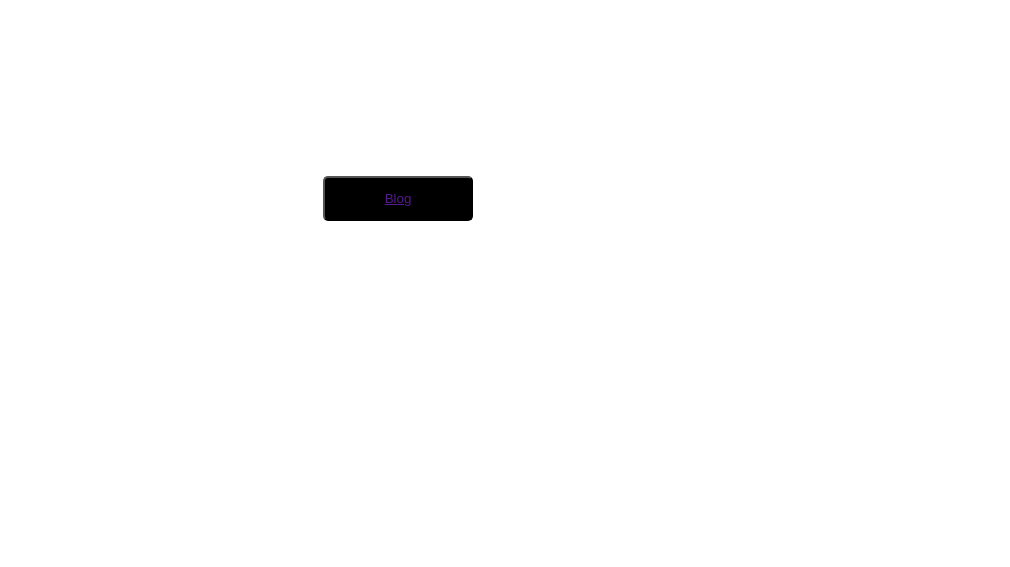
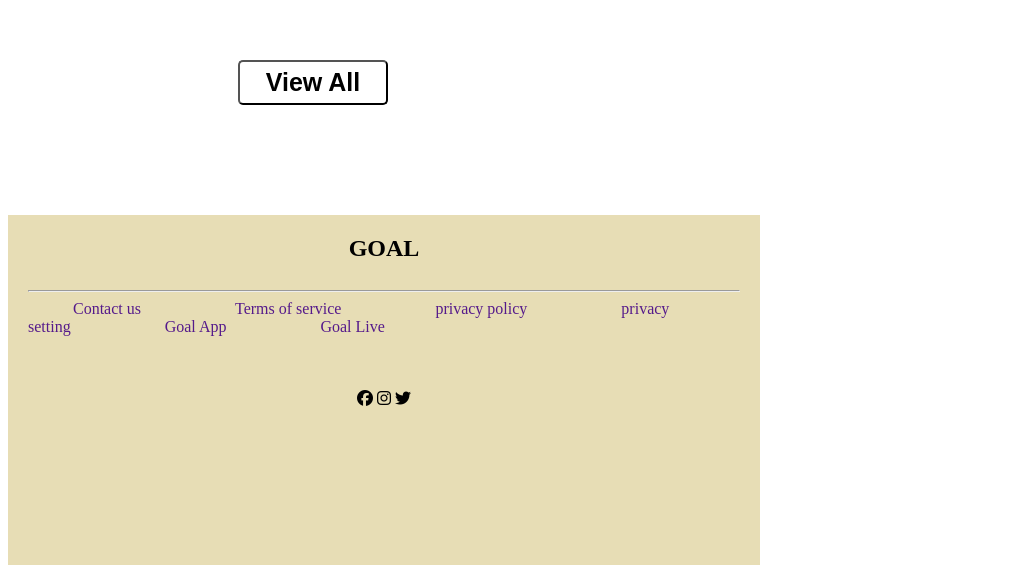
Before and after one commit to alamgir6934/project-worldcup, a plain HTML site: page match.html in a window 768 px wide. Shown: the part 2233-2800 px from the top of the page, 1010 px wide, since content can reach past the window. Drawn offline with Linux system fonts and the light colour scheme.

Commit message:
icon-commit

```diff
--- a/match.html
+++ b/match.html
@@ -156,7 +156,7 @@
     <!-- <button class="hidden-button">View All</button> -->
     <!-- <input id="menu_btn" type="button" /> -->
 
-    <button id="menu_btn"><a href="">Blog</a></button>
+    <button id="menu_btn"><a href="">View All</a></button>
     <!-- footer-section-start -->
     <section class="footer-match">
         <footer>
@@ -179,6 +179,14 @@
                     </nav>
                 </div>
             </div>
+            <br>
+            <br>
+            <br>
+            <div class="social-icon">
+                <span><i class="fa-brands fa-facebook"></i></span>
+                <span><i class="fa-brands fa-instagram"></i></span>
+                <span><i class="fa-brands fa-twitter"></i></span>
+            </div>
         </footer>
     </section>
 
--- a/style.css
+++ b/style.css
@@ -225,6 +225,11 @@ hr {
     text-decoration: none;
 }
 
+.social-icon {
+    text-align: center;
+    justify-content: space-between;
+    flex-wrap: wrap;
+}
 
 /* end of footer section */
 
@@ -367,7 +372,6 @@ hr {
         width: 100%;
     }
 
-    .banner,
     .blogs,
     .matches {
         display: grid;
@@ -376,6 +380,16 @@ hr {
         align-items: center;
         width: 100%;
 
+    }
+
+    .banner {
+        padding-right: 100px;
+        margin-right: 100px;
+        display: grid;
+        grid-template-columns: repeat(2, 1fr);
+        /* justify-content: center;
+        align-items: center; */
+        width: 100%;
     }
 
     .banner-text {
@@ -408,21 +422,29 @@ hr {
     }
 
     .footer-match {
-        margin-top: 2500px;
+        margin-top: 100px;
         height: 350px;
         background-color: rgba(223, 210, 155, 0.74);
     }
 
     #menu_btn {
-        margin-left: 315px;
-        margin-top: 1416px;
+        position: relative;
+        margin-left: 230px;
+        margin-top: 1300px;
         display: inline-block;
-        background-color: black;
-        color: whitesmoke;
+        background-color: white;
+        color: red;
         border-radius: 5px;
         margin-bottom: 10px;
         width: 150px;
         height: 45px;
+    }
+
+    #menu_btn a {
+        text-decoration: none;
+        color: black;
+        font-size: 25px;
+        font-weight: 600;
     }
 
     .button-group {
```
Also changed, not shown: index.html (+11 -1 lines).
